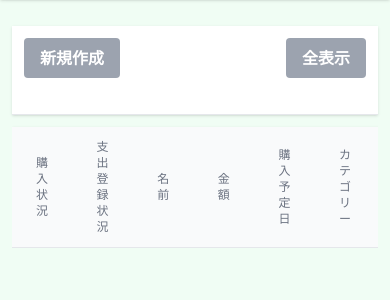
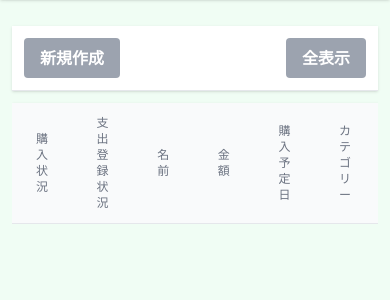
Before and after one commit to nisyuu/sumuma, a Django app: page /shopping/todo/ in a window 390 px wide. Shown: the part 54-354 px from the top of the page. Run offline with Django 4.2, Linux system fonts and the light colour scheme; the visitor is signed in with stand-in values (Sample User, id 1); data that the repository does not hold is empty; style sheets or scripts are compiled from the project's sources; some libraries are stand-ins or nearby versions.

Commit message:
delete margin bottom

```diff
--- a/shopping/templates/shopping/todo.html
+++ b/shopping/templates/shopping/todo.html
@@ -3,11 +3,11 @@
   <div class="w-full md:px-0 md:mt-8 text-gray-800 leading-normal">
     <div class="m-3 mt-0 bg-white shadow border-b border-gray-200 sm:rounded-lg">
       <div class="flex">
-        <div class="w-full md:w-1/2 p-3 mb-6 md:mb-0">
+        <div class="w-full md:w-1/2 p-3">
           <a href="{% url 'shopping:create_todo' %}"
              class="inline-block bg-gray-400 hover:bg-gray-500 text-white font-bold py-2 px-4 rounded">新規作成</a>
         </div>
-        <div class="w-full md:w-1/2 p-3 mb-6 md:mb-0 flex items-center justify-end">
+        <div class="w-full md:w-1/2 p-3 flex items-center justify-end">
           <form action="{% url 'shopping:top' %}" method="get">
             <input type="checkbox" {% if not request.GET.is_all %} checked {% endif %} name="is_all"
                    class="w-4 h-4 text-blue-600 bg-gray-100 rounded border-gray-300 hidden">
```
